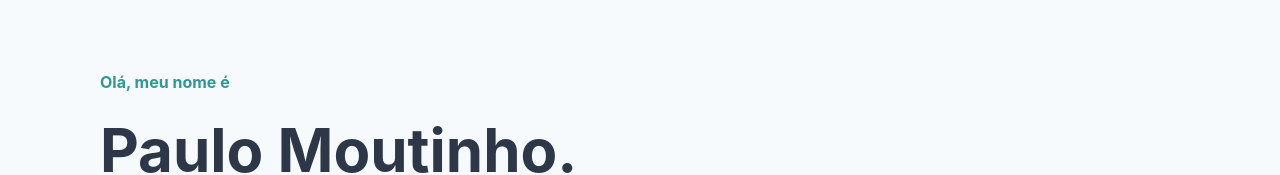
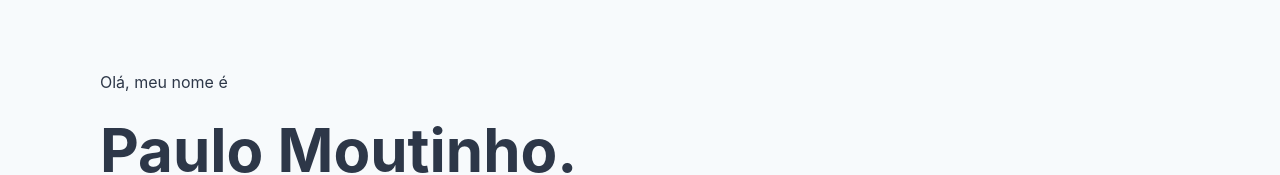
Before and after one commit to moutinhofuturedev/paulomoutinho, a Next.js app: page / in a window 1280 px wide. Shown: the part 120-295 px from the top of the page. Built offline with nearby package versions, Linux system fonts and the light colour scheme.

Commit message:
feat: resolve contrast

```diff
--- a/pages/index.js
+++ b/pages/index.js
@@ -67,7 +67,7 @@ function App() {
         <RightBar />
         <Main>
           <Box paddingY="80px">
-            <Text color="highlight" mb="20px" fontWeight="700" title="Olá, meu nome é" aria-label="Olá, meu nome é">
+            <Text color="headingText" mb="20px">
               Olá, meu nome é
             </Text>
             <Heading
```
